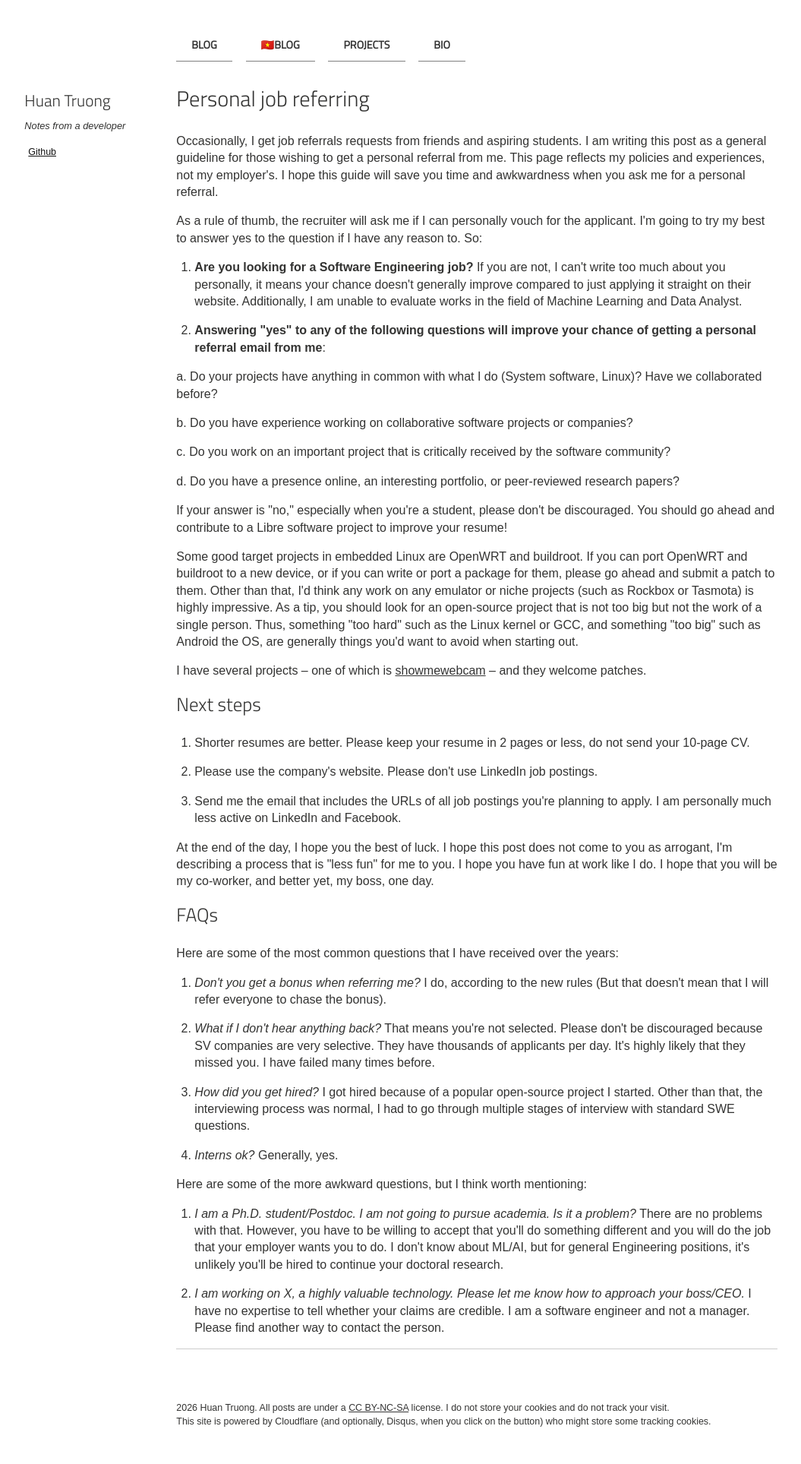
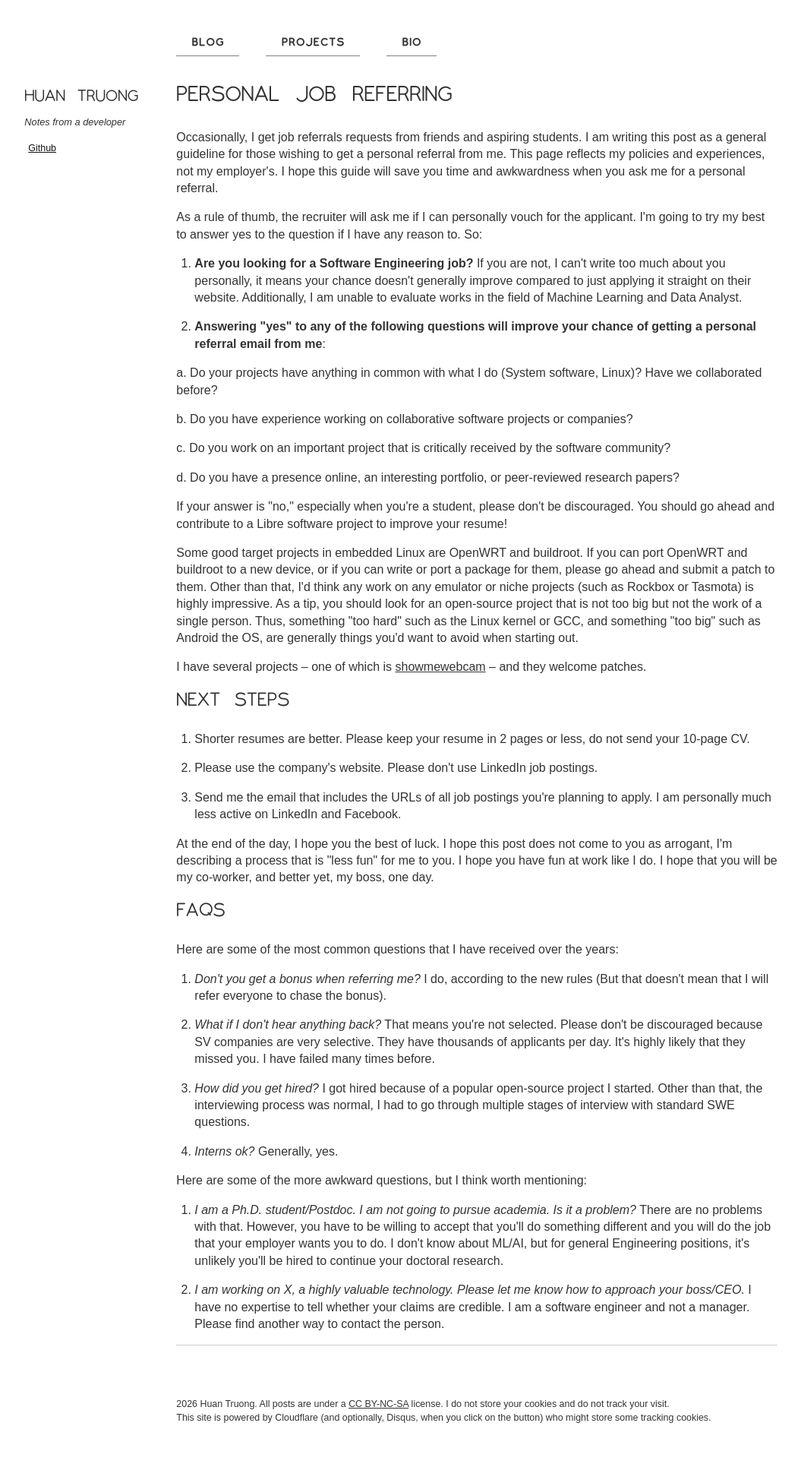
Before and after one commit to htruong/htruong.github.io, a Jekyll site: the page built from refer.md, in a window 1280 px wide. Shown: the whole page at 76% size, without its empty margins (116-1171 px from the left). Built offline with Jekyll 4.4.1, drawn with Linux system fonts in a browser that asks for light colours.

Commit message:
Use Open Gorton uppercase header font, drop Vietnamese blog nav link
Replace Titillium Web with Open Gorton (MIT) for headings, and add
github-pages plus newer-Ruby stdlib gems so the site builds locally.

Co-Authored-By: Claude Opus 5.5 <noreply@anthropic.com>

```diff
--- a/_data/navigation.yml
+++ b/_data/navigation.yml
@@ -1,7 +1,4 @@
 # Site navigation links
-
-- title: 🇻🇳Blog
-  url: https://spiderum.com/nguoi-dung/wasabi
 
 - title: Projects
   url: /projects.html
--- a/_sass/elements.scss
+++ b/_sass/elements.scss
@@ -87,6 +87,7 @@ svg:not(:root) {
   padding: 8px 20px;
   @include font-rem(14);
   font-family: $heading-font;
+  text-transform: uppercase;
   font-weight: 700;
   background-color: $primary;
   color: $white;
--- a/_sass/page.scss
+++ b/_sass/page.scss
@@ -485,6 +485,7 @@ h2 .post-category, h2 .rss-button {
 		margin: 0 0 1px 0;
 		padding: 0;
 		font-family: $heading-font;
+		text-transform: uppercase;
 		list-style-type: none;
 		&:last-child {
 			border-bottom-width: 0;
--- a/_sass/typography.scss
+++ b/_sass/typography.scss
@@ -6,37 +6,19 @@
    Headings
    ========================================================================== */
 
-/* latin-ext */
 @font-face {
-  font-family: 'Titillium Web';
+  font-family: 'Open Gorton';
   font-style: normal;
-  font-weight: 300;
-  src: local('Titillium Web Light'), local('TitilliumWeb-Light'), url(/assets/fonts/Titilium/TitilliumWeb_300_latin-ext.woff2) format('woff2');
-  unicode-range: U+0100-024F, U+0259, U+1E00-1EFF, U+2020, U+20A0-20AB, U+20AD-20CF, U+2113, U+2C60-2C7F, U+A720-A7FF;
+  font-weight: 100 500;
+  font-display: swap;
+  src: url(/assets/fonts/OpenGorton/OpenGorton-Regular.woff2) format('woff2');
 }
-/* latin */
 @font-face {
-  font-family: 'Titillium Web';
+  font-family: 'Open Gorton';
   font-style: normal;
-  font-weight: 300;
-  src: local('Titillium Web Light'), local('TitilliumWeb-Light'), url(/assets/fonts/Titilium/TitilliumWeb_300_latin.woff2) format('woff2');
-  unicode-range: U+0000-00FF, U+0131, U+0152-0153, U+02BB-02BC, U+02C6, U+02DA, U+02DC, U+2000-206F, U+2074, U+20AC, U+2122, U+2191, U+2193, U+2212, U+2215, U+FEFF, U+FFFD;
-}
-/* latin-ext */
-@font-face {
-  font-family: 'Titillium Web';
-  font-style: normal;
-  font-weight: 400;
-  src: local('Titillium Web Regular'), local('TitilliumWeb-Regular'), url(/assets/fonts/Titilium/TitilliumWeb_400_latin-ext.woff2) format('woff2');
-  unicode-range: U+0100-024F, U+0259, U+1E00-1EFF, U+2020, U+20A0-20AB, U+20AD-20CF, U+2113, U+2C60-2C7F, U+A720-A7FF;
-}
-/* latin */
-@font-face {
-  font-family: 'Titillium Web';
-  font-style: normal;
-  font-weight: 400;
-  src: local('Titillium Web Regular'), local('TitilliumWeb-Regular'), url(/assets/fonts/Titilium/TitilliumWeb_400_latin.woff2) format('woff2');
-  unicode-range: U+0000-00FF, U+0131, U+0152-0153, U+02BB-02BC, U+02C6, U+02DA, U+02DC, U+2000-206F, U+2074, U+20AC, U+2122, U+2191, U+2193, U+2212, U+2215, U+FEFF, U+FFFD;
+  font-weight: 600 900;
+  font-display: swap;
+  src: url(/assets/fonts/OpenGorton/OpenGorton-Bold.woff2) format('woff2');
 }
 
 
@@ -44,6 +26,7 @@
 h1, h2, h3, h4, h5, h6 {
 	font-family: $heading-font;
     font-weight: 300;
+    text-transform: uppercase;
 }
 h1 {
 	@include font-size(32);
--- a/_sass/variables.scss
+++ b/_sass/variables.scss
@@ -10,7 +10,7 @@ $doc-font-size: 18;
 $doc-line-height: 28;
 $paragraph-indent: false !default;
 $base-font: sans-serif;
-$heading-font: "Titillium Web", Heveltica, Arial, sans-serif;
+$heading-font: "Open Gorton", Helvetica, Arial, sans-serif;
 $code-font: Monaco, "DejaVu Sans Mono", "Bitstream Vera Sans Mono", monospace;
 $alt-font: $base-font;
 
```
Also changed, not shown: Gemfile (+8 -0 lines), Gemfile.lock (added), assets/fonts/OpenGorton/OpenGorton-Bold.woff2 (added), assets/fonts/OpenGorton/OpenGorton-Regular.woff2 (added), 1 other file.
